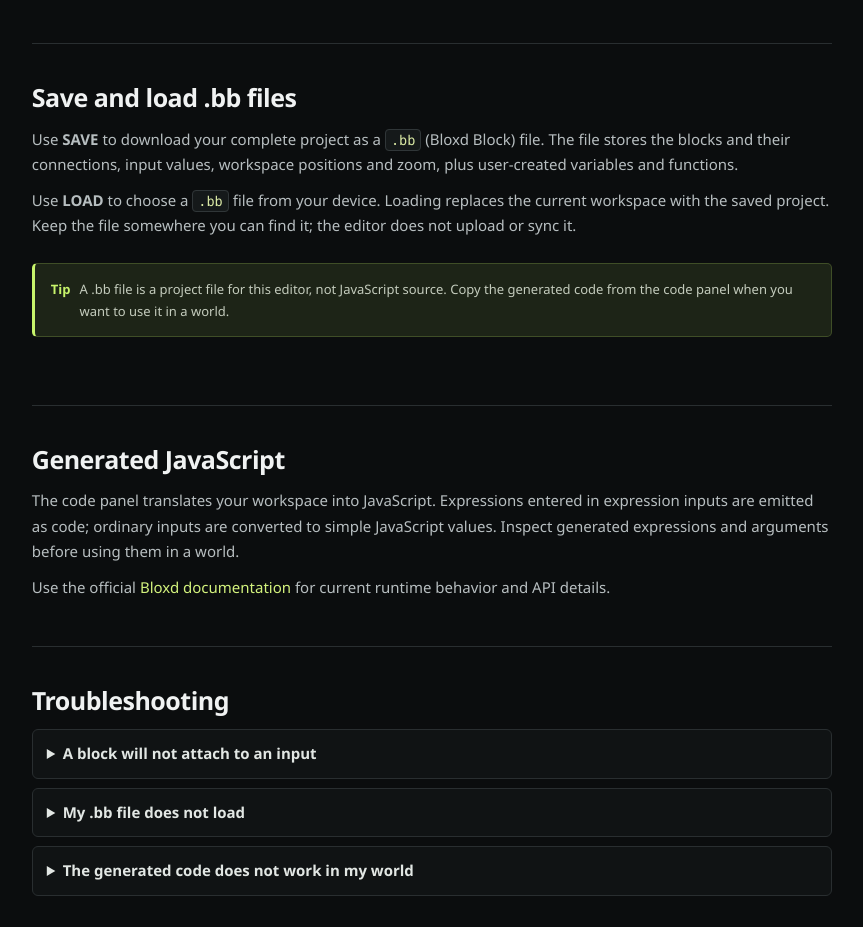
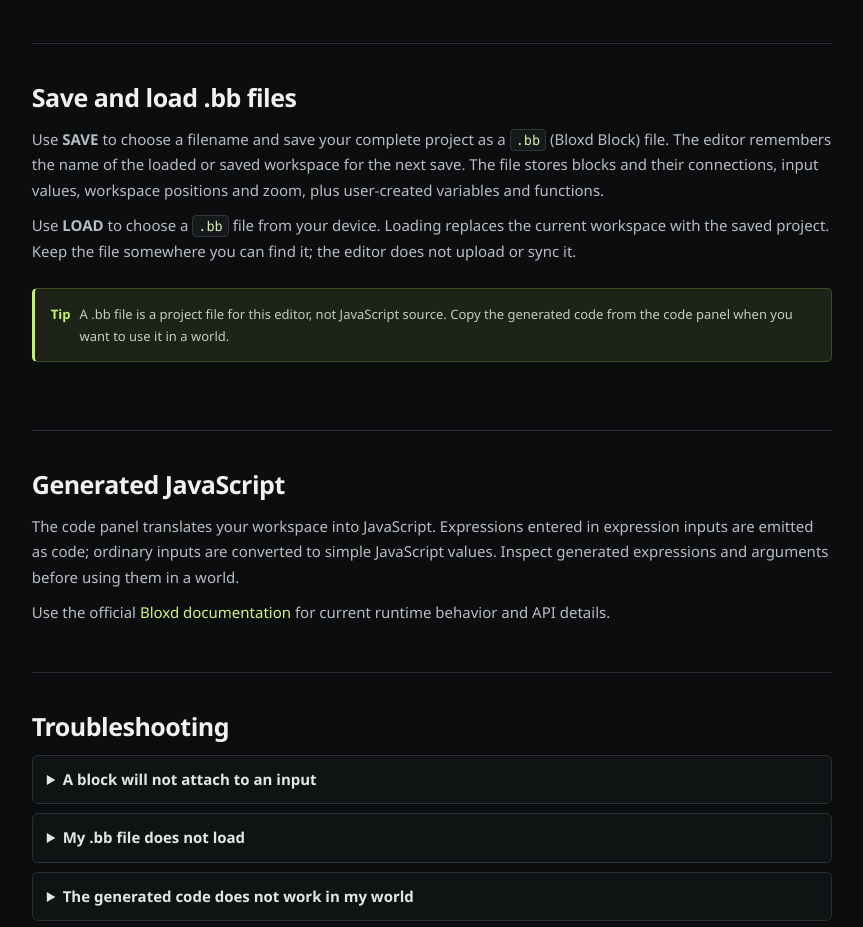
Before and after one commit to christynege4-creator/bloxdblocks2, an Electron app: page docs/docs.html in a window 1280 px wide. Shown: the part 2322-3249 px from the top of the page, without its empty margins (379-1242 px from the left). Drawn offline with Linux system fonts and the light colour scheme; files whose address does not match are found by name.

Commit message:
Fix HTML formatting in docs.html

```diff
--- a/docs/docs.html
+++ b/docs/docs.html
@@ -112,7 +112,7 @@
 
             <section id="save-load" data-doc-section>
                 <h2>Save and load .bb files</h2>
-                <p>Use <strong>SAVE</strong> to download your complete project as a <code>.bb</code> (Bloxd Block) file. The file stores the blocks and their connections, input values, workspace positions and zoom, plus user-created variables and functions.</p>
+                <p>Use <strong>SAVE</strong> to choose a filename and save your complete project as a <code>.bb</code> (Bloxd Block) file. The editor remembers the name of the loaded or saved workspace for the next save. The file stores blocks and their connections, input values, workspace positions and zoom, plus user-created variables and functions.</p>
                 <p>Use <strong>LOAD</strong> to choose a <code>.bb</code> file from your device. Loading replaces the current workspace with the saved project. Keep the file somewhere you can find it; the editor does not upload or sync it.</p>
                 <div class="callout"><strong>Tip</strong><span>A .bb file is a project file for this editor, not JavaScript source. Copy the generated code from the code panel when you want to use it in a world.</span></div>
             </section>
```
